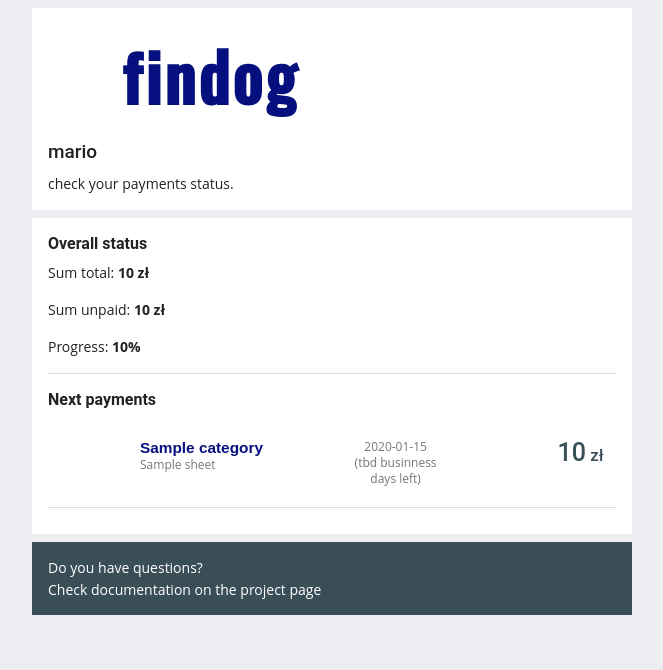
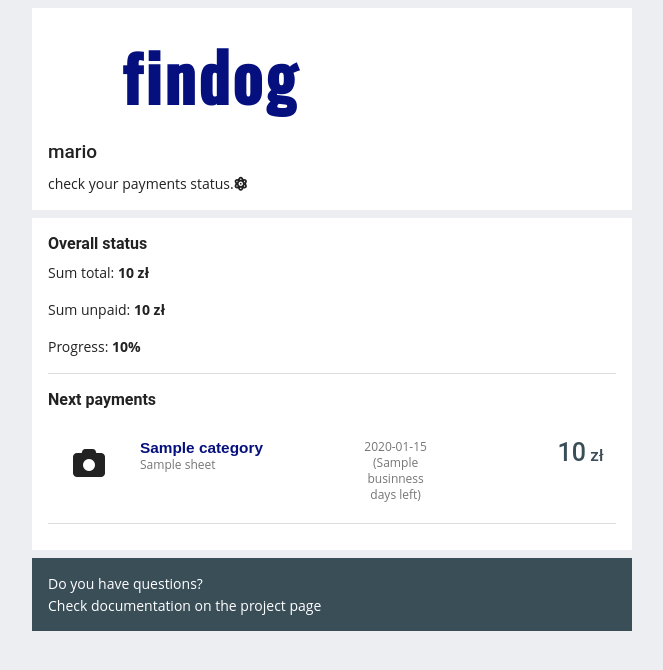
Before and after one commit to wini83/findog, a Python web app: template templates/daily.html in a window 1280 px wide. Shown: the top 670 px of the page, without its empty margins (308-971 px from the left). Run offline with Jinja, Linux system fonts and the light colour scheme; the template is opened without the code that fills it: most values are stand-ins (such as "Sample title", 1, 10 or a date in 2020); some libraries are stand-ins or nearby versions.

Commit message:
bussiness days left

```diff
--- a/payment.py
+++ b/payment.py
@@ -1,4 +1,5 @@
 import datetime
+import numpy as np
 
 
 class Payment:
@@ -42,3 +43,8 @@ class Payment:
             return True
         else:
             return False
+
+    @property
+    def b_days_left(self) -> int:
+        today = datetime.datetime.now()
+        return np.busday_count(f'{today:%Y-%m-%d}', f'{self.due_date:%Y-%m-%d}')
--- a/payment_list_item.py
+++ b/payment_list_item.py
@@ -28,7 +28,8 @@ class PaymentListItem:
     def to_dict(self):
         return {'sheet': self._sheet.name, 'category': self._category.name,
                 'amount': self._payment.amount.__round__(2), 'paid': self._payment.paid,
-                'duedate': self._payment.due_date.strftime("%Y-%m-%d")}
+                'duedate': self._payment.due_date.strftime("%Y-%m-%d"),
+                'b_days_left': self._payment.b_days_left}
 
     def __str__(self):
         result: str = ""
--- a/requirements.txt
+++ b/requirements.txt
@@ -5,3 +5,4 @@ click
 colorama
 jinja2
 loguru
+numpy
--- a/templates/daily.html
+++ b/templates/daily.html
@@ -48,7 +48,7 @@ img{-ms-interpolation-mode: bicubic;}
 
     </style>
     <![endif]-->
-
+    <script src="https://kit.fontawesome.com/0beb5857ed.js" crossorigin="anonymous"></script>
 </head>
 <body style="padding:0; margin:0;background:#edeef2;-webkit-text-size-adjust:100%;-ms-text-size-adjust:100%">
 <div style="display:none;font-size:1px;color:#edeef2;line-height:1px;max-height:0;max-width:0;opacity:0;overflow:hidden;"></div>
@@ -71,7 +71,7 @@ img{-ms-interpolation-mode: bicubic;}
                         <h1 class="fallback" style="color:#222222;font:14px/21px 'Open Sans',sans-serif;margin:8px 0 0">
                             <span class="fallback"
                                   style="display:block;font:500 19px/1.3 Roboto,sans-serif;margin:0 0 8px">mario</span>
-                            check your payments status.
+                            check your payments status.<i class="fas fa-atom"></i>
                         </h1>
                     </td>
                 </tr>
@@ -119,11 +119,7 @@ img{-ms-interpolation-mode: bicubic;}
                                                     <tbody>
                                                     <tr>
                                                         <td style="text-align:center;min-width:80px;" width="20%">
-                                                            <img
-                                                                    alt=""
-                                                                    src="https://via.placeholder.com/62"
-                                                                    style="max-height:80px;width:auto;max-width:80px;"
-                                                                    width="60"/>
+                                                            <i class="fas fa-camera fa-2x"></i>
                                                         </td>
                                                         <td height="48"
                                                             style="font-size: 0.96em; vertical-align: top; padding: 0 5px 0 10px"
@@ -152,7 +148,7 @@ img{-ms-interpolation-mode: bicubic;}
                                                             style="vertical-align: top; text-align: center; padding: 0 10px;"
                                                             width="40%"><span
                                                                 class="fallback"
-                                                                style="font:12px/16px 'Open Sans',sans-serif;color:#767676;padding:0;margin:4px 0 0;">{{ payment['duedate'] }} <br> (tbd businness days left)</span>
+                                                                style="font:12px/16px 'Open Sans',sans-serif;color:#767676;padding:0;margin:4px 0 0;">{{ payment['duedate'] }} <br> ({{ payment['b_days_left'] }} businness days left)</span>
                                                         </td>
                                                         <td class="item-price"
                                                             style="vertical-align: top; text-align: right" valign="top"
```
Also changed, not shown: tests/test_payment.py (+6 -0 lines).
